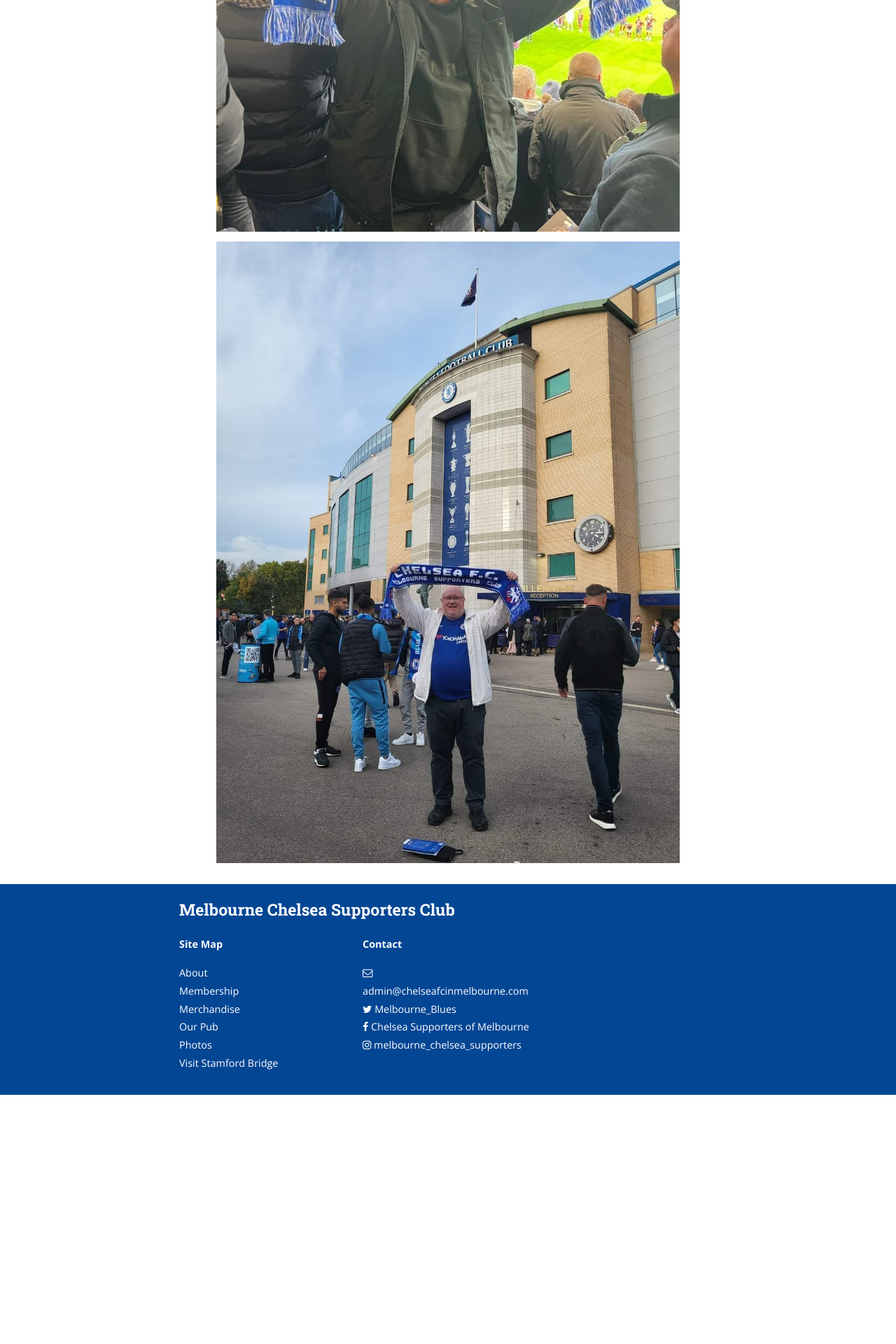
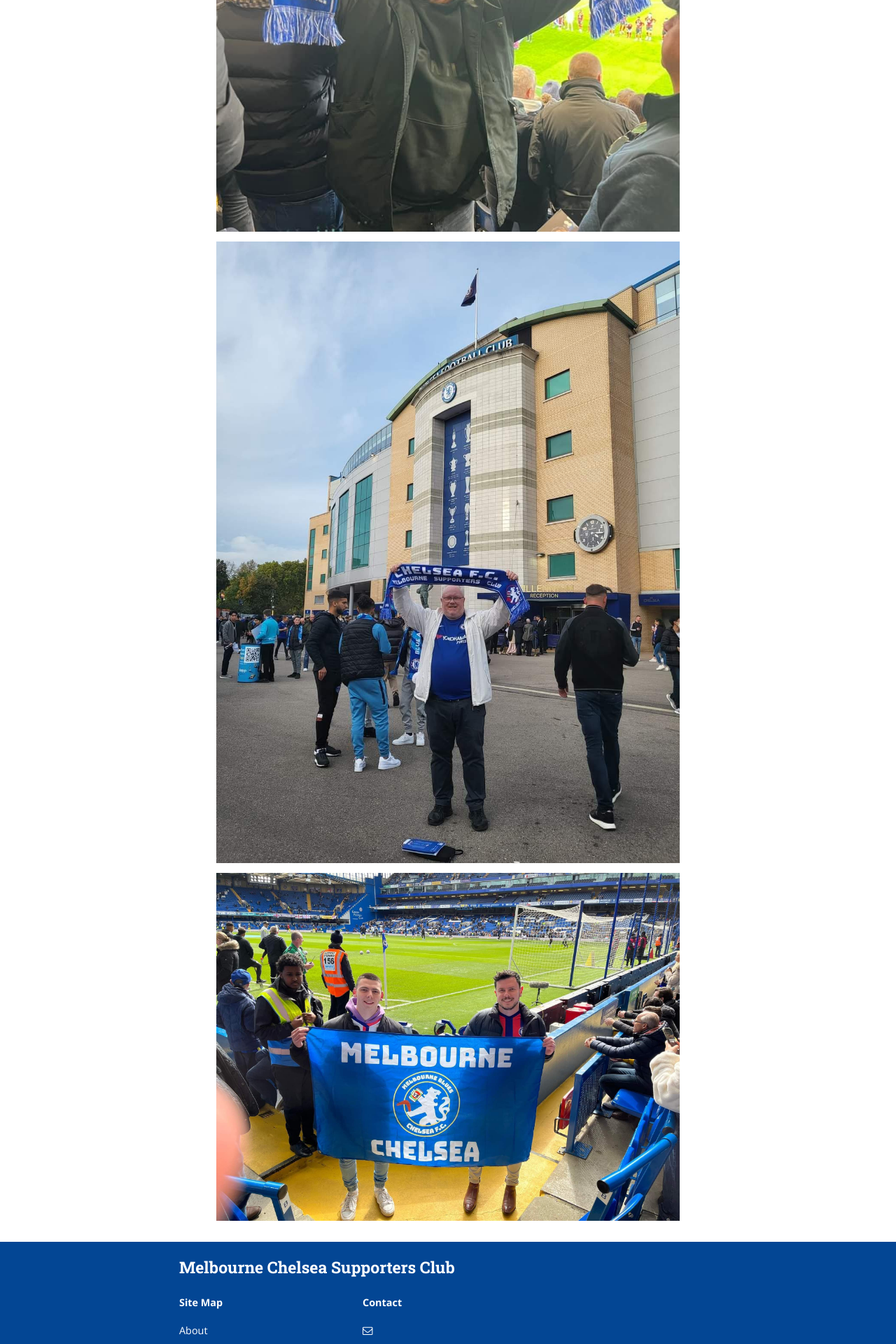
Before and after one commit to Foxh0und/MCSC, a Jekyll site: the page built from stamfordbridge.md, in a window 1280 px wide. Shown: the part 4480-6400 px from the top of the page at 70% size. Built offline with Jekyll 4.4.1, drawn with Linux system fonts in a browser that asks for light colours; nearby versions of some CDN libraries; before the commit the page ends 6044 px from its top, so only the background shows below that.

Commit message:
Update stamfordbridge.md

```diff
--- a/stamfordbridge.md
+++ b/stamfordbridge.md
@@ -106,3 +106,5 @@
 ![StamfordBridge4](/assets/ticket4.jpg)
 
 ![StamfordBridge3](/assets/ticket3.jpg)
+
+![StamfordBridge3](/assets/ticket1.jpg)
```
